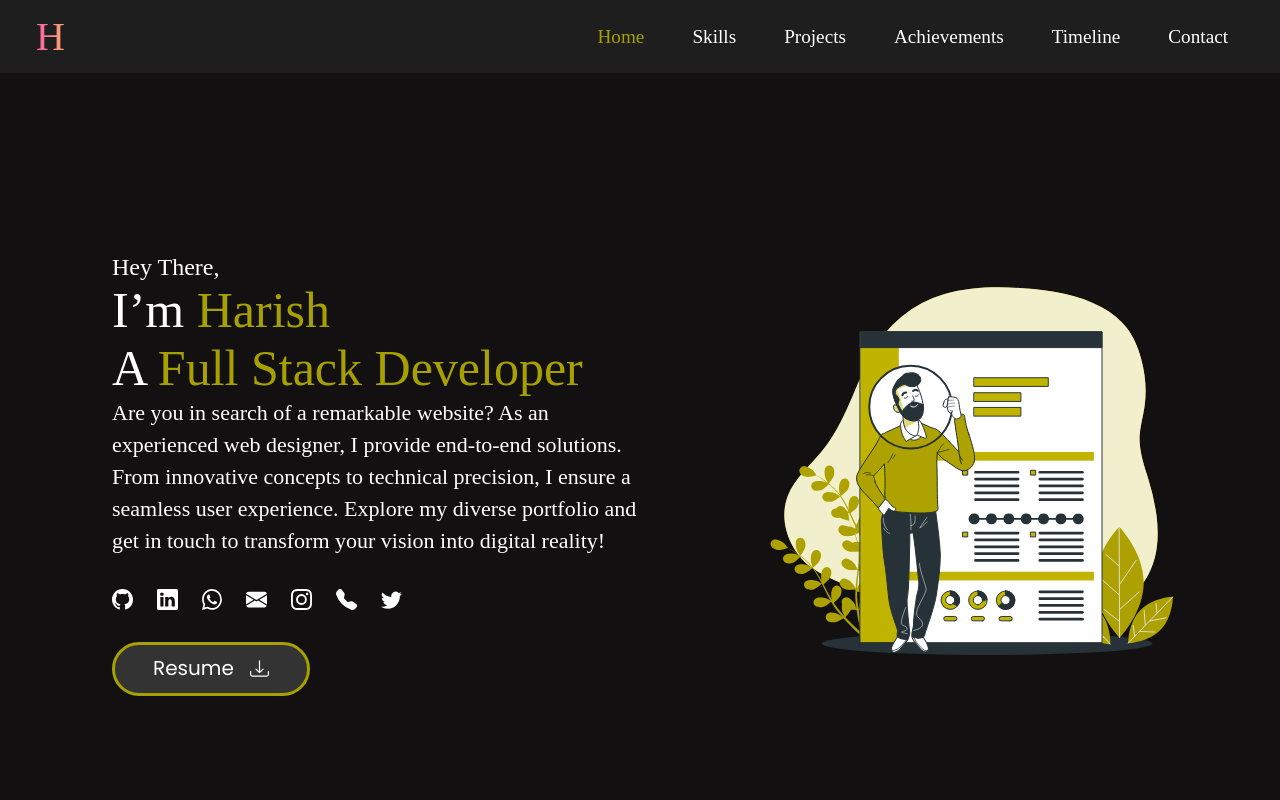
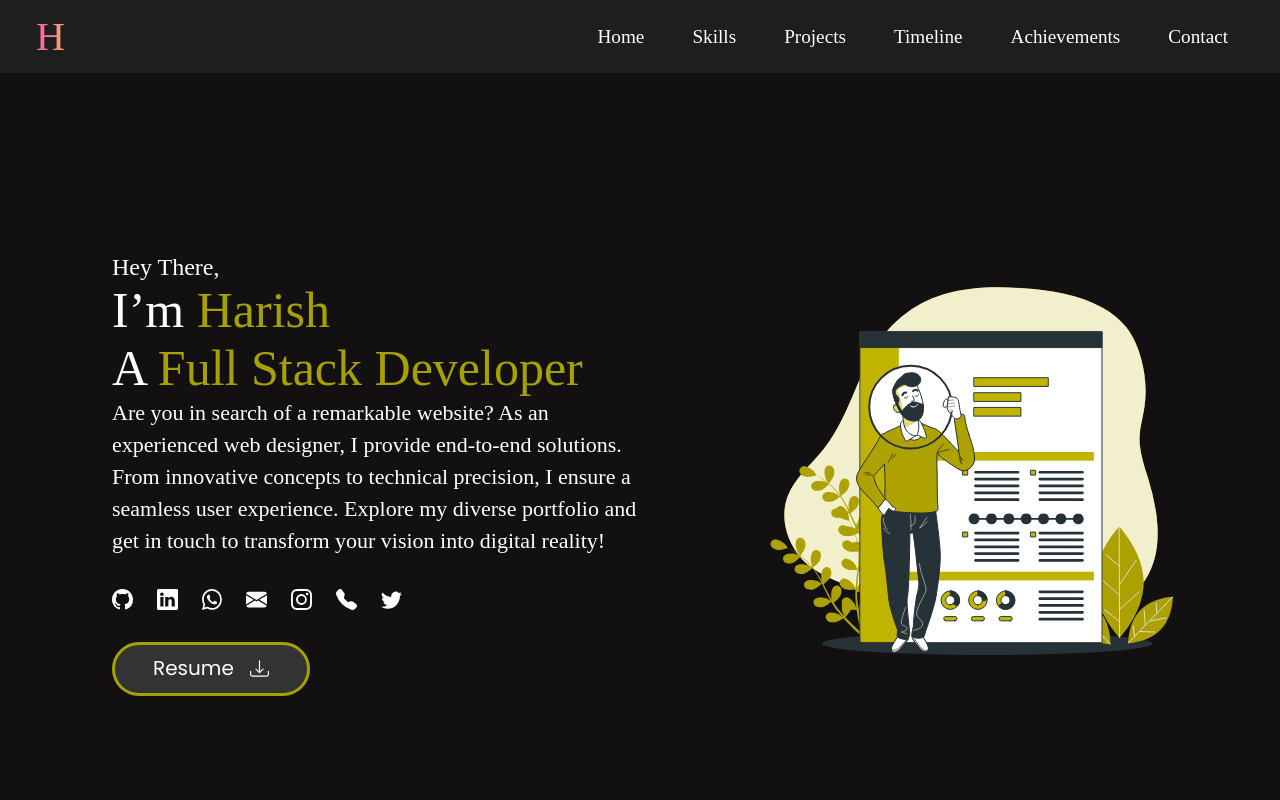
Before and after one commit to harish18092002/one-page-portfolio, an Angular app: page /home in a window 1280 px wide. Shown: the top 800 px of the page. Built offline with nearby package versions, Linux system fonts and the light colour scheme; a web font is replaced by a local one.

Commit message:
Smooth scroll done

```diff
--- a/src/app/app-routing.module.ts
+++ b/src/app/app-routing.module.ts
@@ -13,13 +13,7 @@ const routes: Routes = [{
   path: '',
   component: AppComponent,
   children: [
-    { path: 'header', component: HeaderComponent },
     { path: 'home', component: HomeComponent },
-    { path: 'skills', component: SkillsComponent },
-    { path: 'services', component: ServicesComponent },
-    { path: 'achievements', component: CertificationComponent },
-    { path: 'contact', component: ContactComponent },
-    { path: 'timeline', component: TimelineComponent },
     { path: '**', redirectTo: 'home' }
 
   ]
--- a/src/app/header/header.component.css
+++ b/src/app/header/header.component.css
@@ -1,3 +1,7 @@
+body {
+    scroll-behavior: smooth;
+}
+
 .main {
     height: auto;
     width: auto;
@@ -32,10 +36,11 @@ a {
     font-family: Syne;
     font-weight: 400;
     font-size: larger;
+    cursor: pointer;
 }
 
-a.active {
-    color: #A6A001 !important;
+a:hover {
+    color: #fee140 !important;
 }
 
 @media screen and (min-width: 829px) {
--- a/src/app/header/header.component.html
+++ b/src/app/header/header.component.html
@@ -8,13 +8,19 @@
             <p id="logo">H</p>
         </div>
         <div class="nav">
-            <a routerLink="/home" routerLinkActive="active" id="home">Home</a>
-            <a routerLink="/skills" routerLinkActive="active" id="skills">Skills</a>
-            <a routerLink="/services" routerLinkActive="active" id="services">Projects</a>
-            <a routerLink="/achievements" routerLinkActive="active" id="achievements">Achievements</a>
-            <a routerLink="/timeline" routerLinkActive="active" id="timeline">Timeline</a>
-            <a routerLink="/contact" routerLinkActive="active" id="contact">Contact</a>
+
+            <a (click)="scrollToSection('home')">Home</a>
+            <a (click)="scrollToSection('skills')">Skills</a>
+            <a (click)="scrollToSection('services')">Projects</a>
+            <a (click)="scrollToSection('timeline')">Timeline</a>
+            <a (click)="scrollToSection('achievements')">Achievements</a>
+            <a (click)="scrollToSection('contact')">Contact</a>
+
+
 
         </div>
+
     </div>
+
+
 </body>
--- a/src/app/header/header.component.ts
+++ b/src/app/header/header.component.ts
@@ -1,4 +1,4 @@
-import { Component } from '@angular/core';
+import { Component, HostListener } from '@angular/core';
 
 @Component({
   selector: 'app-header',
@@ -6,5 +6,17 @@ import { Component } from '@angular/core';
   styleUrls: ['./header.component.css']
 })
 export class HeaderComponent {
+  activeSection: string = 'home';
+
+  constructor() { }
+
+  scrollToSection(sectionId: string) {
+    const section = document.getElementById(sectionId);
+    if (section) {
+      section.scrollIntoView({ behavior: 'smooth' });
+      this.activeSection = sectionId; // Set the active section
+    }
+  }
+
 
 }
--- a/src/app/home/home.component.html
+++ b/src/app/home/home.component.html
@@ -52,10 +52,26 @@
 
         </div>
     </div>
+
 </body>
 
-<app-skills></app-skills>
-<app-services></app-services>
-<app-timeline></app-timeline>
-<app-certification></app-certification>
-<app-contact></app-contact>
+
+<div id="skills">
+    <app-skills></app-skills>
+</div>
+
+<div id="services">
+    <app-services></app-services>
+</div>
+
+<div id="timeline">
+    <app-timeline></app-timeline>
+</div>
+
+<div id="achievements">
+    <app-certification></app-certification>
+</div>
+
+<div id="contact">
+    <app-contact></app-contact>
+</div>
--- a/src/app/home/home.component.ts
+++ b/src/app/home/home.component.ts
@@ -1,10 +1,40 @@
-import { Component } from '@angular/core';
+import { Component, OnInit } from '@angular/core';
+import { Router } from '@angular/router';
 
 @Component({
   selector: 'app-home',
   templateUrl: './home.component.html',
   styleUrls: ['./home.component.css']
 })
-export class HomeComponent {
+export class HomeComponent implements OnInit {
+  constructor(private router: Router) { }
+
+  ngOnInit(): void {
+    // Smooth scrolling function
+    const scrollToSection = (id: string) => {
+      const section = document.getElementById(id);
+      if (section) {
+        section.scrollIntoView({ behavior: 'smooth' });
+      }
+    };
+    const scrollToComponent = (component: string) => {
+      this.router.navigate([component]);
+      setTimeout(() => {
+        scrollToSection(component);
+      }, 200);
+    };
+
+    document.querySelectorAll('nav a').forEach((link) => {
+      link.addEventListener('click', (event) => {
+        event.preventDefault();
+        const targetId = link.textContent?.toLowerCase();
+        if (targetId) {
+          scrollToComponent(targetId);
+        }
+      });
+    });
+  }
+
+
 
 }
```
